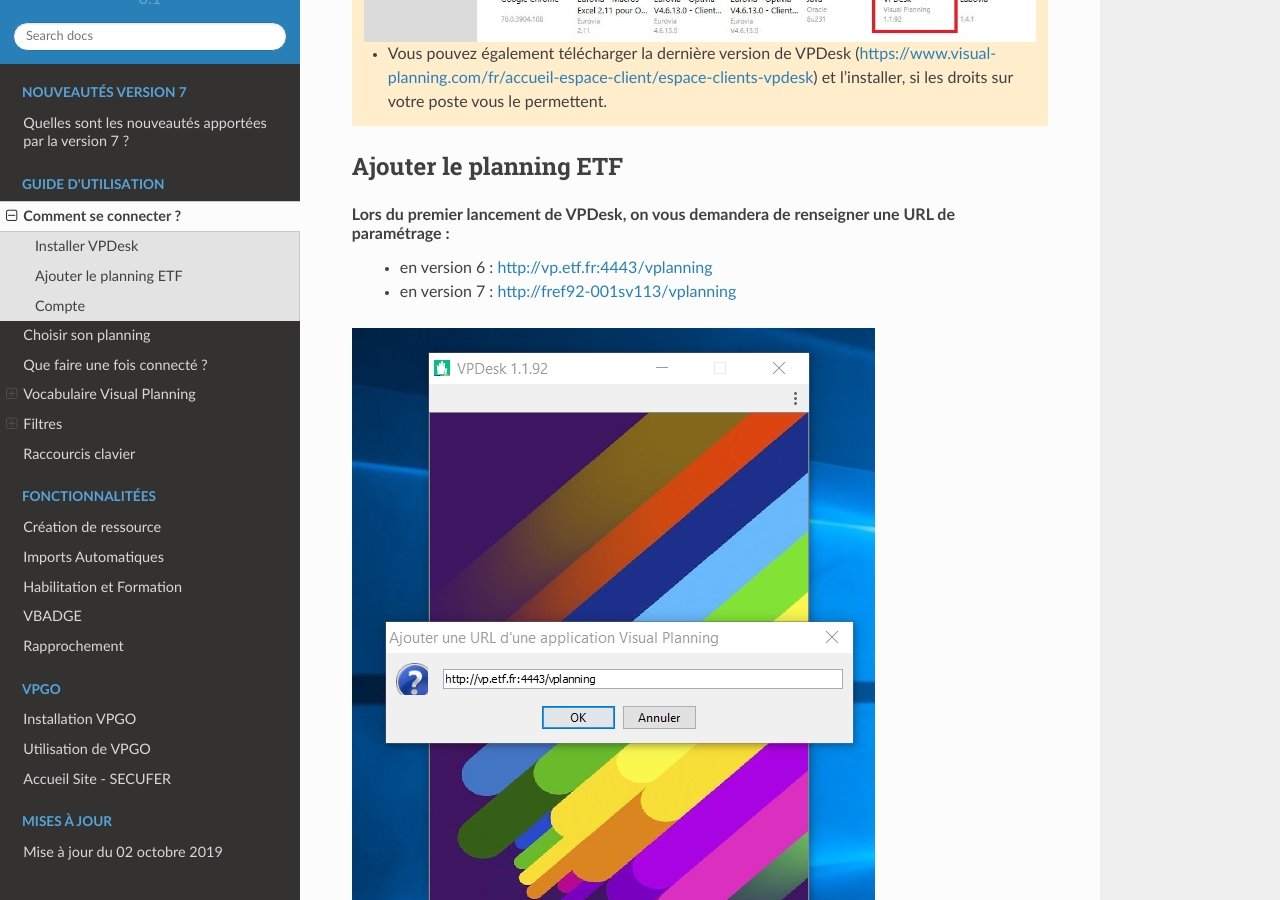
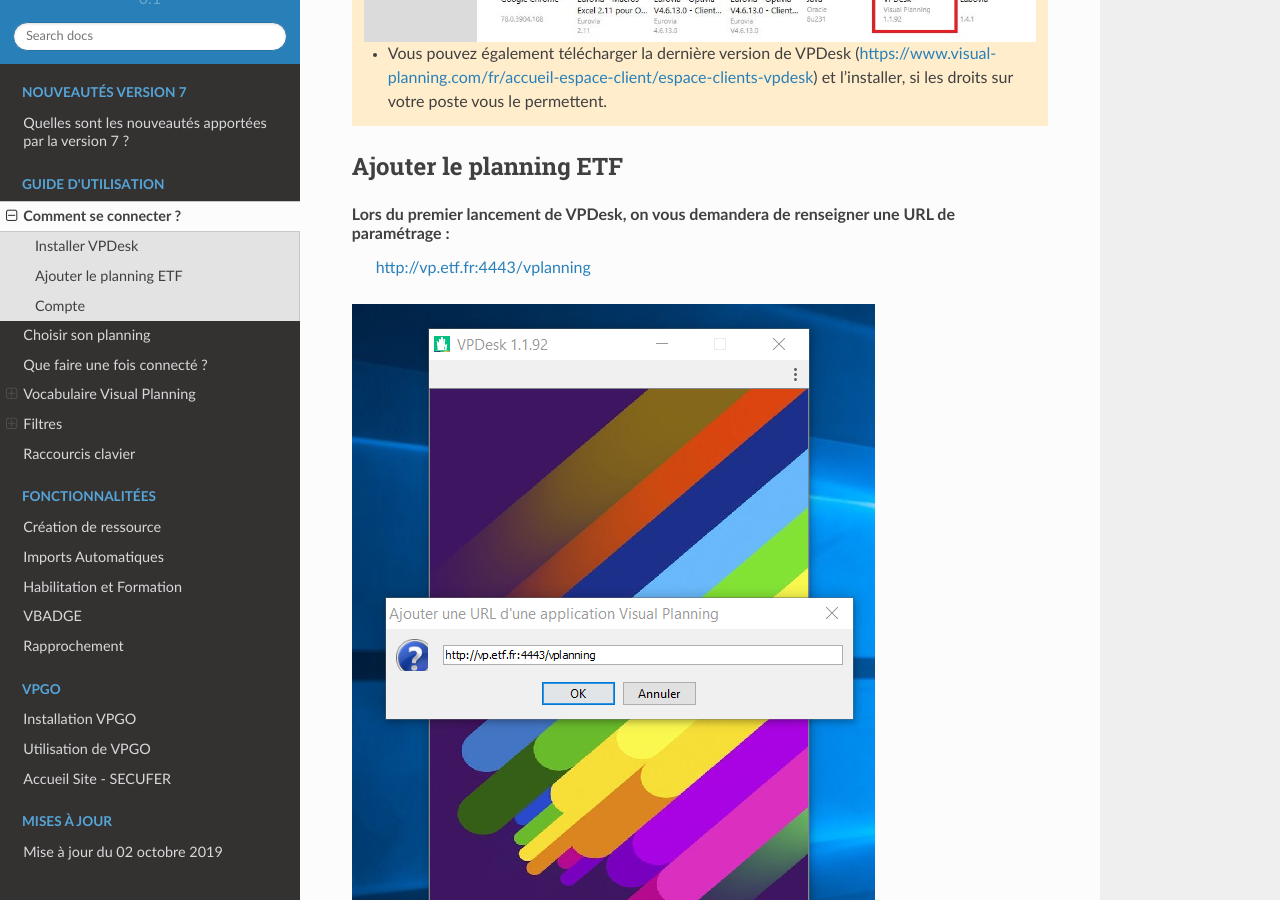
Before and after one commit to macordier/VPDOC, a Sphinx documentation site: the page built from popcube/source/guide_visual_planning/guide_utilisation.rst, in a window 1280 px wide and 900 px high, scrolled down 2238 px. Built offline with Sphinx 7.4.7 and the Read the Docs theme 2.0.0, drawn with Linux system fonts in a browser that asks for light colours.

Commit message:
màj guide utilisation au 10/04/2020

```diff
--- a/popcube/source/guide_visual_planning/guide_utilisation.rst
+++ b/popcube/source/guide_visual_planning/guide_utilisation.rst
@@ -31,8 +31,7 @@
 -----------------------
 
 Lors du premier lancement de VPDesk, on vous demandera de renseigner une URL de paramétrage :
-    - en version 6 : http://vp.etf.fr:4443/vplanning
-    - en version 7 : http://fref92-001sv113/vplanning
+    http://vp.etf.fr:4443/vplanning
 
 .. image:: ../_static/guide/url_vpdesk.png
 
```
